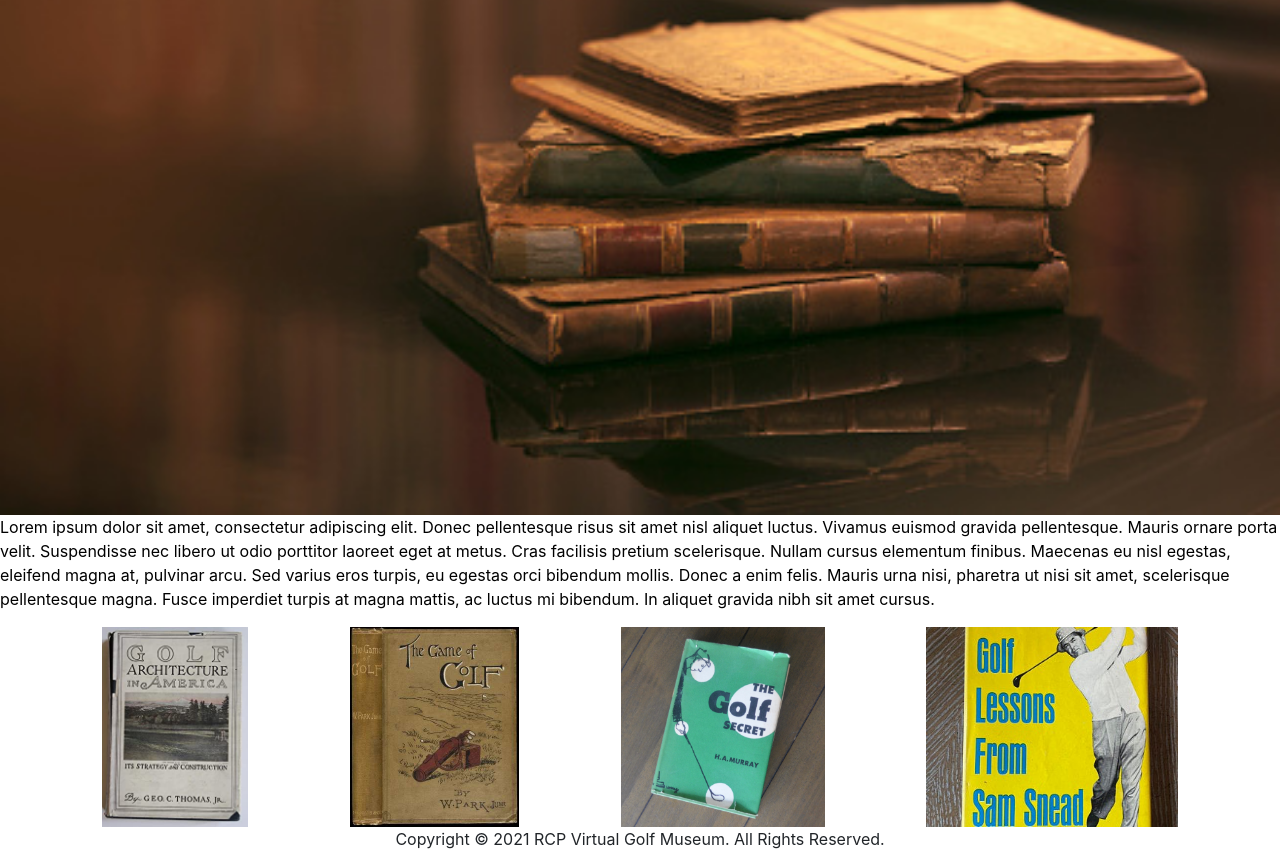
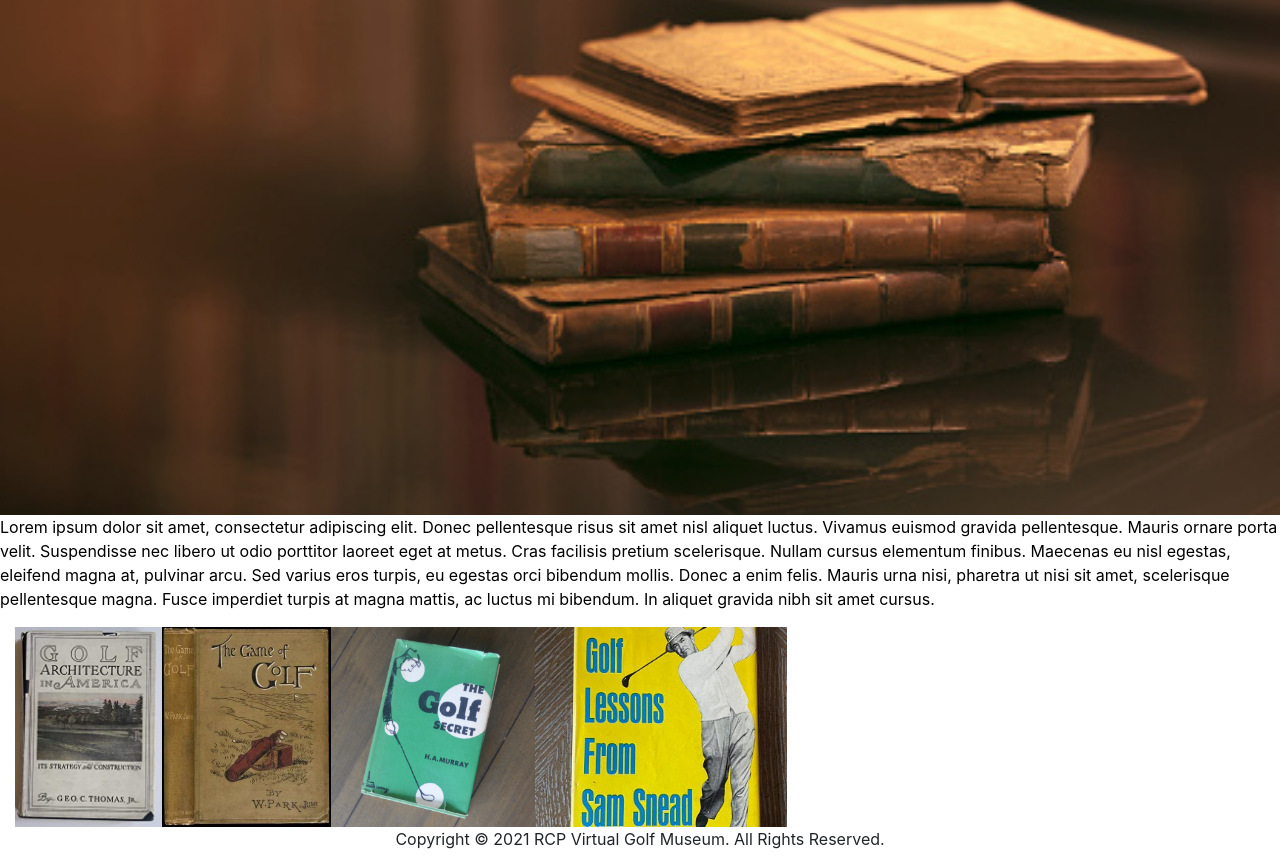
Before and after one commit to spalmer0/rcp-virtual-golf-museum, a React (Create React App) app: page /books in a window 1280 px wide. Shown: the part 337-1204 px from the top of the page. Built offline with nearby package versions, Linux system fonts and the light colour scheme.

Commit message:
updates book page map over books

```diff
--- a/src/components/Header/index.js
+++ b/src/components/Header/index.js
@@ -8,10 +8,11 @@ const StyledHeader = styled.header`
     /* background-color: #000; */
     color: #fff;
     /* box-shadow: 3px 3px 5px 3px lightgrey; */
-    padding: 0 15px;
+    /* padding: 0 15px; */
     position:absolute;
     z-index:2;
     /* right:0; */
+    /* position: sticky; */
 
     nav {
         display: flex;
--- a/src/pages/BookPage/index.js
+++ b/src/pages/BookPage/index.js
@@ -47,8 +47,10 @@ img {
 `;
 
 
+function BookPage(props) {
 
-function BookPage(props) {
+
+    const books = [architecture, gameOfGolf, secret, snead];
     const [show, setShow] = useState(false);
 
     const handleClose = () => setShow(false);
@@ -62,26 +64,19 @@ function BookPage(props) {
             <p>
             Lorem ipsum dolor sit amet, consectetur adipiscing elit. Donec pellentesque risus sit amet nisl aliquet luctus. Vivamus euismod gravida pellentesque. Mauris ornare porta velit. Suspendisse nec libero ut odio porttitor laoreet eget at metus. Cras facilisis pretium scelerisque. Nullam cursus elementum finibus. Maecenas eu nisl egestas, eleifend magna at, pulvinar arcu. Sed varius eros turpis, eu egestas orci bibendum mollis. Donec a enim felis. Mauris urna nisi, pharetra ut nisi sit amet, scelerisque pellentesque magna. Fusce imperdiet turpis at magna mattis, ac luctus mi bibendum. In aliquet gravida nibh sit amet cursus.
             </p>
-            <Link>
-                <img src={architecture} alt="architecture" onClick={handleShow} />
-            </Link>
 
-            <Link>
-                <img src={gameOfGolf} alt="gameOfGolf" onClick={handleShow} />
-            </Link>
+            <div className="col">
+                {books.map(book =>
+                    <Link>
+                        <img src={book} alt="book" onClick={handleShow} />
+                    </Link>
+                )}
+            </div>
 
-            <Link>
-                <img src={secret} alt="secret" onClick={handleShow} />
-            </Link>
-
-            <Link>
-                <img src={snead} alt="snead" onClick={handleShow} />
-
-            </Link>
 
             <Modal {...props} className="book-modal" show={show} onHide={handleClose}>
                 <Modal.Header closeButton>
-                <Modal.Title>Golf Architecture in America</Modal.Title>
+                <Modal.Title>Title</Modal.Title>
                 </Modal.Header>
                 <Modal.Body style={modalStyle}  >
                     <p>Lorem ipsum dolor sit amet, consectetur adipiscing elit. </p>
--- a/src/pages/HomePage/index.js
+++ b/src/pages/HomePage/index.js
@@ -48,6 +48,7 @@ const StyledPage = styled.main`
     margin: 5px;
     grid-column: 2 / 2;
     grid-row: 1 / 1;
+    min-height: 220;
 }
 
 .secondText {
```
